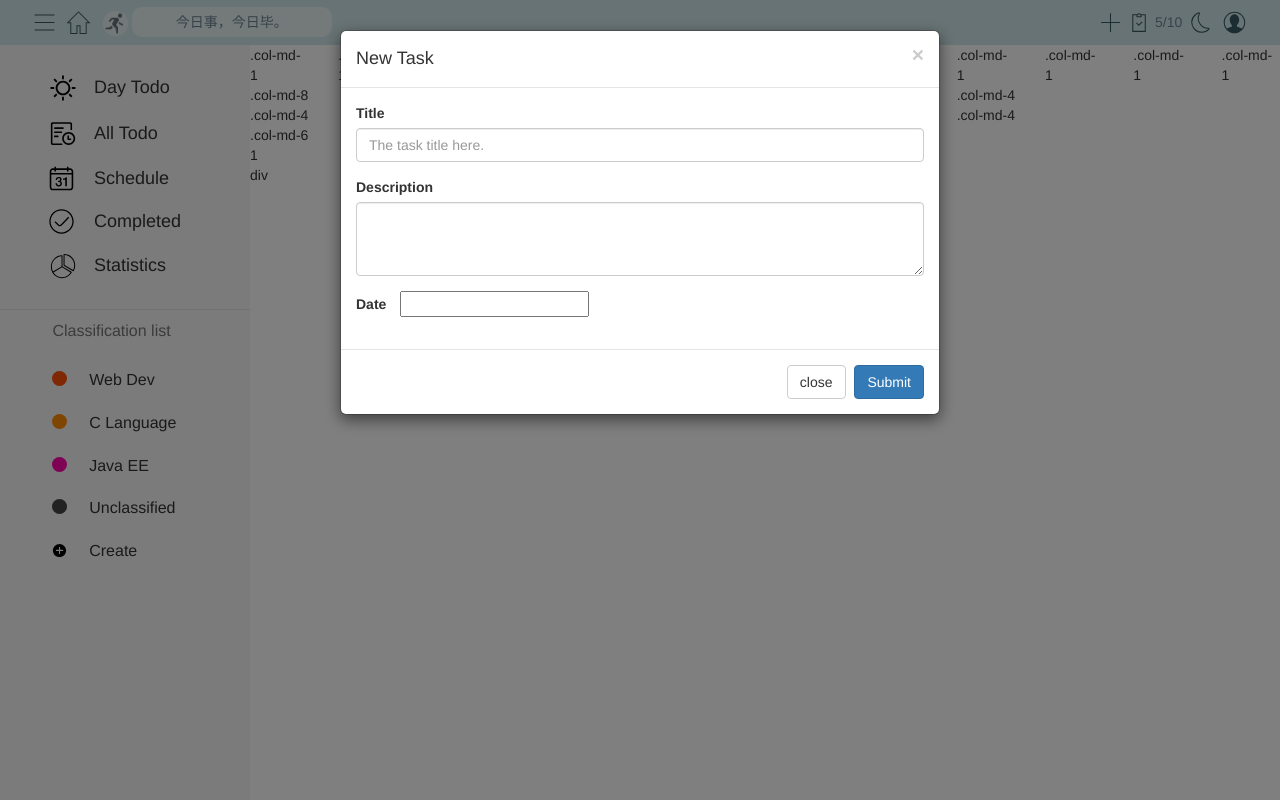
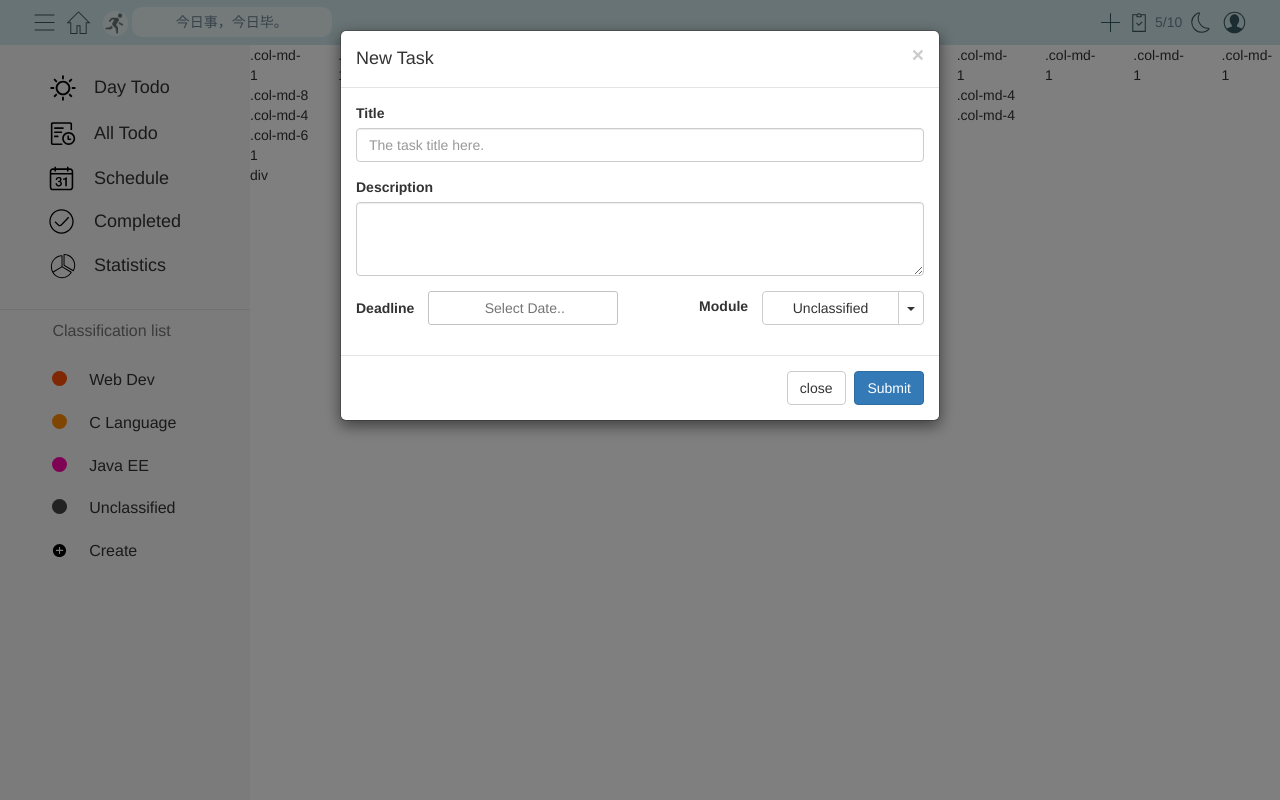
Before and after one commit to Foreverythin/TodoList, a Flask app: page /module/1 in a window 1280 px wide, after a click that opens the changed part. Run offline with Flask 2, Linux system fonts and the light colour scheme; lists and menus that the app fills with data are empty; some libraries are stand-ins or nearby versions.

Commit message:
complete the style of editing module

```diff
--- a/static/script/base.js
+++ b/static/script/base.js
@@ -49,6 +49,7 @@ $(document).ready(function() {
             root.css('--color-nav-sayings-font', '#000000');
             root.css('--color-secondary', '#839AA8');
             root.css('--color-sidebar-line', '#839AA8');
+            root.css('--color-modal-content', '#839AA8');
             // root.css('--color-sidebar-clicked', '#99C4C8');
             $('#flatpickrDark')[0].setAttribute('href', '../static/style/flatpickr-dark.css');
         } else {
@@ -56,6 +57,7 @@ $(document).ready(function() {
             root.css('--color-nav-sayings-font', 'rgb(110, 131, 150)');
             root.css('--color-secondary', '#F7F7F7');
             root.css('--color-sidebar-line', '#E6E4E4');
+            root.css('--color-modal-content', '#ffffff');
             // root.css('--color-sidebar-clicked', '#EDEDED');
             $('#flatpickrDark')[0].href = '';
         }
--- a/static/style/base.css
+++ b/static/style/base.css
@@ -9,6 +9,7 @@
     --color-main-font: rgb(120, 118, 118);
     --color-sidebar-line: #e6e4e4;
     --color-sidebar-clicked: #EDEDED;
+    --color-modal-content: #ffffff;
 }
 
 /* ---------------------------------------------------------------- */
@@ -217,3 +218,17 @@ tr.on th {
 }
 
 /* ---------------------------------------------------------------- */
+
+
+/* the modal content */
+/* ---------------------------------------------------------------- */
+.modal-content {
+    background-color: var(--color-modal-content);
+}
+input {
+    border: 1px solid #c3c3c3;
+    border-radius: 3px;
+    line-height: 25px;
+    padding-left: 5px;
+}
+/* ---------------------------------------------------------------- */
--- a/templates/base.html
+++ b/templates/base.html
@@ -319,8 +319,28 @@
                         <textarea class="form-control" rows="3"></textarea>
                     </div>
                     <div class="form-group">
-                        <label for="date" style="margin-right: 10px">Date</label>
-                        <input id="datepicker" class="flatpickr selector" data-min-date=today data-enable-time=true data-time_24hr=true>
+                        <label for="date" style="margin-right: 10px">Deadline</label>
+                        <input id="datepicker" class="flatpickr selector" data-min-date=today data-enable-time=true
+                               data-time_24hr=true placeholder="Select Date.." style="text-align: center; height: 34px;">
+                        <div style="float: right">
+                            <label for="date" style="margin-right: 10px;">Module</label>
+                            <div class="btn-group">
+                                <button type="button" class="btn btn-default" style="width: 137px;">Unclassified</button>
+                                <button type="button" class="btn btn-default dropdown-toggle" data-toggle="dropdown">
+                                    <span class="caret"></span>
+                                    <span class="sr-only">Toggle Dropdown</span>
+                                </button>
+                                <ul class="dropdown-menu" role="menu">
+                                    <li><a href="#">Today</a></li>
+                                    <li><a href="#">Tomorrow</a></li>
+                                    <li><a href="#">Next Week</a></li>
+                                    <li><a href="#">Next Month</a></li>
+                                    <li><a href="#">Next Year</a></li>
+                                    <li class="divider"></li>
+                                    <li><a href="#">Unclassified</a></li>
+                                </ul>
+                            </div>
+                        </div>
                     </div>
                 </form>
             </div>
@@ -341,7 +361,7 @@
         <div class="modal-content">
             <div class="modal-header">
                 <button type="button" class="close" data-dismiss="modal" aria-hidden="true">&times;</button>
-                <h4 class="modal-title" id="myModalLabel">Logout?</h4>
+                <h4 class="modal-title" id="myModalLabel">Dear Pangyu, logout?</h4>
             </div>
             <!-- <div class="modal-body">Logout?</div> -->
             <div class="modal-footer">
@@ -359,7 +379,8 @@
         <div class="modal-content">
             <div class="modal-header">
                 <button type="button" class="close" data-dismiss="modal" aria-hidden="true">&times;</button>
-                <h4 class="modal-title" id="myModalLabel">Delete?</h4>
+                <h5 class="modal-title" id="myModalLabel">Are you sure to delete the module?</h5>
+                <div class="modal-title" style="text-align: center; margin-top: 15px;"><h4><strong>Web Dev</strong></h4></div>
             </div>
             <!-- <div class="modal-body">Logout?</div> -->
             <div class="modal-footer">
```
